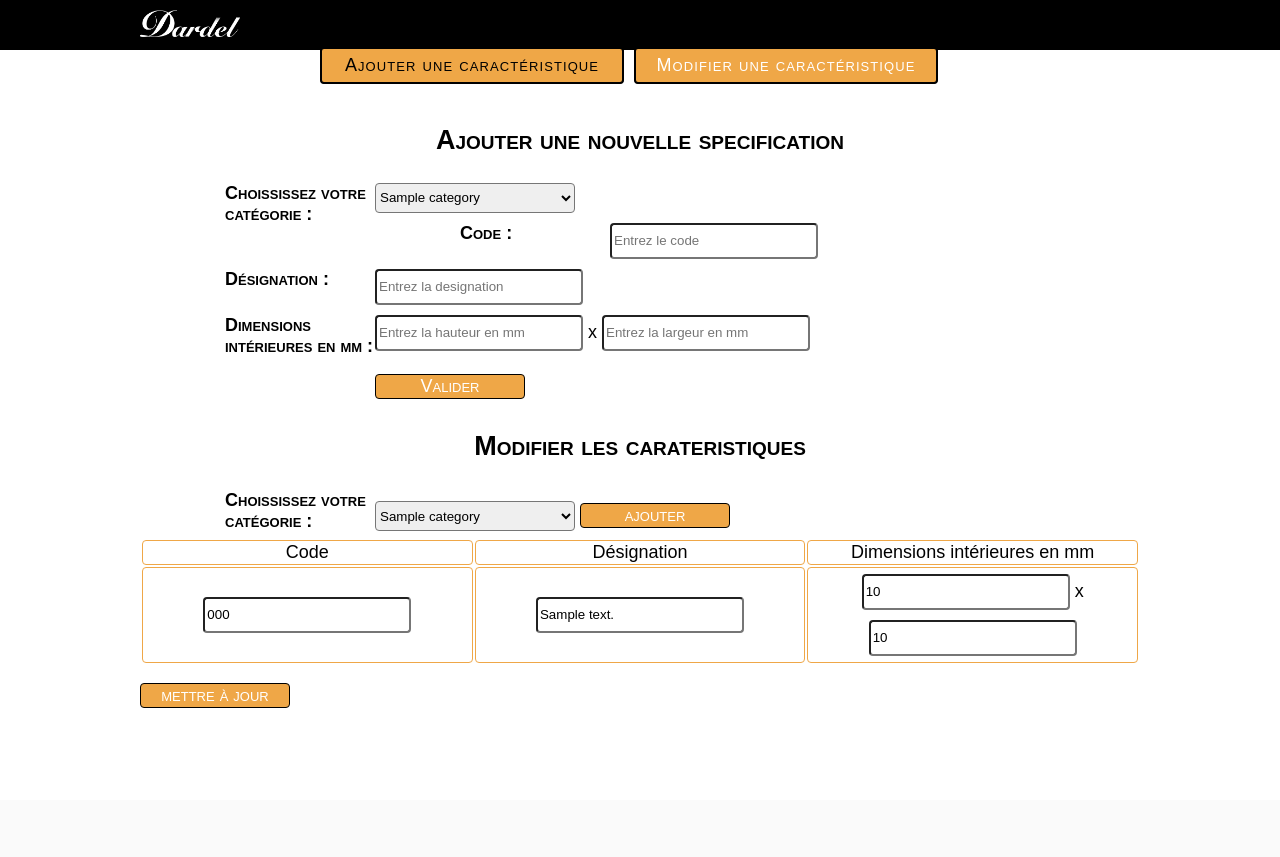
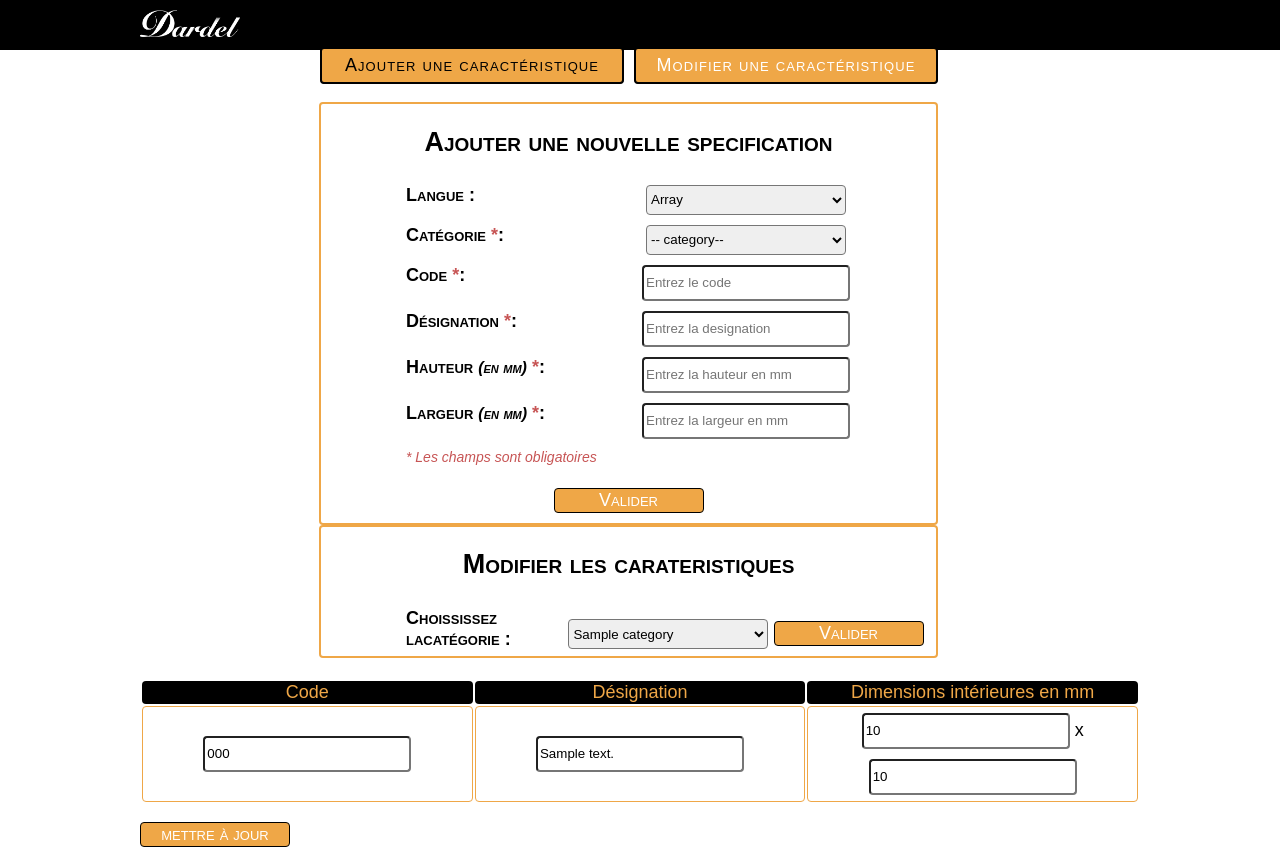
Before and after one commit to owdi/dardel, a PHP site: template views/specification.html.twig in a window 1280 px wide. Before the commit the page ends 708 px from the top, so only its background shows below. Run offline with PHP 8.4, Linux system fonts and the light colour scheme; the template is opened without the code that fills it: most values are stand-ins (such as "Sample title", 1, 10 or a date in 2020); some libraries are stand-ins or nearby versions.

Commit message:
add css for specification

```diff
--- a/admin/controller/category.php
+++ b/admin/controller/category.php
@@ -25,7 +25,7 @@
         if ($check_category  == true) {
 
             $error      = true;
-            $message    = 'La catégorie "'.$param['category_title'].'" pour cette langue existe déjà';
+            $message    = 'La catégorie "'.$param['category_title'].'" pour cette langue existe déjà !';
 
         }else {
 
@@ -34,12 +34,12 @@
             if ($create_category  == true) {
 
                 $error      = false;
-                $message    = 'La catégorie "'.$param['category_title'].'" a été ajouté';
+                $message    = 'La catégorie "'.$param['category_title'].'" a été ajouté.';
 
             } else {
 
                 $error      = true;
-                $message    = 'une erreur s\'est produite';
+                $message    = 'une erreur s\'est produite !';
             }
         }
     } else {
--- a/admin/index.php
+++ b/admin/index.php
@@ -28,6 +28,7 @@
         header('location: ' . './controller/admin.php', true, 303);
 
     } else {
+
         $user = '';
 
         return $response = 'Les identifants sont incorrects !';
--- a/assets/css/admin.css
+++ b/assets/css/admin.css
@@ -7,7 +7,6 @@
     margin: 0;
 
 }
-
 h2{
     font-variant:small-caps;
     text-align: center;
@@ -42,26 +41,64 @@
     -webkit-border-radius: 4px;
     height: 30px;
     margin: 5px 0 5px 0;
-
 }
-/*
-input:-webkit-autofill{
-    background-color:#fff !important;
-    color: #fff !important;
-}*/
-
+table tr td{
+    border: 1px solid #efa747;
+    border-radius: 4px;
+    width: 615px;
+    margin: 0 0 0 179px;
+    text-align: center;
+}
+th{
+    background-color: #000;
+    color: #efa747;
+    font-weight: normal;
+    border-radius: 4px;
+    text-align: center;
+}
+#content{
+    width: 1000px;
+    margin-right: auto;
+    margin-left: auto;
+    top:-10px;
+}
+.required{
+    color: #c75555;
+}
+.font-bold{
+    font-weight: bold;
+    font-size: 29px;
+}
+.error, .info{
+    border: none;
+    margin: 0 0 10px 0;
+    text-align: center;
+}
+.error{
+    background-color: #c75555;
+    color: #fff;
+}
+.info{
+    background-color: #efa747;
+    color: #000;
+}
+.italic{
+    font-style: italic;
+}
+.mini-size{
+    font-size: 16px;
+}
+/** admin **/
 #admin_connexion {
     text-align: left;
     width: 400px;
     margin: 0 auto;
     color : #000;
 }
-
 #admin_connexion_form label{
     text-align: center;
     margin: 5px 0 5px 120px;
 }
-
 #admin_connexion_form{
     border: 2px solid #efa747;
     border-radius: 4px;
@@ -69,26 +106,10 @@
     margin: 0 0 0 0;
     text-align: center;
 }
- #admin_logo{
+#admin_logo{
     margin: 150px 0 50px 0;
     width: 100%;
- }
-
- .error{
-    background-color: #c75555;
-    border: none;
-    margin: 0 0 10px 0;
-    text-align: center;
-    color: #fff;
 }
-.info{
-    background-color: #efa747;
-    border: none;
-    margin: 0 0 10px 0;
-    text-align: center;
-    color: #000;
-}
-
 /** navbar **/
 #admin_navbar{
     width: 100%;
@@ -103,12 +124,11 @@
     padding-right: 15px;
     height: 50px;
 }
-
 #navbar_logo{
     width: 10%;
     margin: 10px 0 0 0;
 }
-
+/** link logout **/
 #link_logout{
     float: right;
     cursor: pointer;
@@ -122,14 +142,7 @@
     outline-style:none;
     margin:18px 0 0 0;
 }
-
-#content{
-    width: 1000px;
-    margin-right: auto;
-    margin-left: auto;
-    top:-10px;
-}
-
+/** sub navbar **/
 #admin_menu ul{
     max-width: 1000px;
     min-width: 800px;
@@ -169,14 +182,9 @@
     color: #000;
     font-variant:small-caps;
 }
-.font-bold{
-    font-weight: bold;
-    font-size: 29px;
-}
 #admin_menu .active a{
     color: #efa747;
 }
-
 .admin_sub_menu ul {
     max-width: 1000px;
     min-width: 800px;
@@ -186,9 +194,8 @@
     text-align: center;
     padding: 5px 0 35px 180px;
 }
-
 .admin_sub_menu li a{
-display: block;
+    display: block;
     width: 300px;
     text-decoration: none;
     padding: 6px 0;
@@ -197,46 +204,21 @@
     border-radius:4px;
     border: 2px solid #000;
 }
-
 .admin_sub_menu ul li a:hover {
     color: #000;
 }
-
-#user_form, #category_form{
+/** form **/
+#user_form, #category_form, #specification_form, #specification_update_form{
     border: 2px solid #efa747;
     border-radius: 4px;
     width: 615px;
     margin: 0 0 0 179px;
     text-align: center;
 }
-
-
-
-.required{
-    color: #c75555;
-}
-#user_form p, , #category_form p{
+#user_form p, #category_form p, #specification_form p, #specification_update_form p{
     font-style: italic;
     font-size: 14px;
     text-align: left;
     margin: 5px 0 5px 85px;
     color: #c75555;
 }
-
-
-
-table tr td{
-    border: 1px solid #efa747;
-    border-radius: 4px;
-    width: 615px;
-    margin: 0 0 0 179px;
-    text-align: center;
-
- }
-th{
-    background-color: #000;
-    color: #efa747;
-    font-weight: normal;
-    border-radius: 4px;
-    text-align: center;
- }
--- a/assets/js/admin.js
+++ b/assets/js/admin.js
@@ -1,5 +1,6 @@
 $(document).ready(function() {
 
+    //user form
     $('#addUserForm').css('color', 'black');
 
     $('#addUserForm').click(function() {
@@ -33,7 +34,62 @@
         $('#category_form').hide();
     });
 
+    //specification form
+    $('#addSepcificationForm').css('color', 'black');
+
+    $('#addSepcificationForm').click(function() {
+        $('#showCategoryList').css('color', '');
+        $('#addSepcificationForm').css('color', 'black');
+        $('#specification_form').show();
+        $('#specification_update_form').hide();dort
+    });
+
+    $('#showCategoryList').click(function() {
+        $('#showCategoryList').css('color', 'black');
+        $('#addSepcificationForm').css('color', '');
+        $('#specification_update_form').show();
+        $('#specification_form').hide();
+    });
+
     setTimeout(function(){
         $('.error').fadeOut( "slow" );
     }, 2000);
+
+
+    var language = $('#language');
+    var category = $('#category');
+
+    // chargement des régions
+    $.ajax({
+        url: 'specification.php',
+        data: 'go', // on envoie $_GET['go']
+        dataType: 'json', // on veut un retour JSON
+        success: function(json) {
+            $.each(json, function(index, value) { // pour chaque noeud JSON
+                // on ajoute l option dans la liste
+                category.append('<option value="'+ index +'">'+ value +'</option>');
+            });
+        }
+    });
+
+    // à la sélection d une région dans la liste
+    language.on('change', function() {
+        var val = $(this).val(); // on récupère la valeur de la région
+
+        if(val != '') {
+            category.empty(); // on vide la liste des départements
+
+            $.ajax({
+                url: 'specification.php',
+                data: 'id_category='+ val, // on envoie $_GET['id_region']
+                dataType: 'json',
+                success: function(json) {
+                    $.each(json, function(index, value) {
+                        category.append('<option value="'+ index +'">'+ value +'</option>');
+                    });
+                }
+            });
+        }
+    });
+
 });
--- a/views/specification.html.twig
+++ b/views/specification.html.twig
@@ -3,59 +3,74 @@
 {% block title %} Caractéristiques {% endblock %}
 
 {% block body %}
-
+{{app.request.query.get('category_id')}}
     <div class="admin_sub_menu">
       <ul>
-        <li><a href="#" id="addUserForm">Ajouter une caractéristique</a></li>
-        <li><a href="#" id="showUserList">Modifier une caractéristique</a></li>
+        <li><a href="#" id="addSepcificationForm">Ajouter une caractéristique</a></li>
+        <li><a href="#" id="showCategoryList">Modifier une caractéristique</a></li>
         </ul>
     </div>
 
+
     <div id="specification_form" >
         <h2>Ajouter une nouvelle specification</h2>
-        <form method="post" action="/controller/specification.php" id="addSepcification">
-            <label for="category">Choississez votre catégorie :</label>
-            <select name="category" id="category" >
-            {% for key, categoryListItem in category_list %}
-                <option value="{{ categoryListItem.category_id }}">{{ categoryListItem.category_title }}</option>
-            {% endfor %}
+        <div {%if error =='true' %} class ="error" {% else %}class="info"{% endif %}>{{message}}</div>
+        <form method="post" action="specification.php" id="addSepcification">
+            <label for="language">Langue :</label>
+            <select name="language" id="language" >
+                {% for key, languageItem in language %}
+                    <option value="{{ languageItem.language_id }}">{{ languageItem.language }}</option>
+                {% endfor %}
             </select>
             <br/>
-            <label for="code">Code :</label>
+            <label for="category">Catégorie <span class="required">*</span>:</label>
+            {# <select name="category" id="category" >
+            {% for key, categoryListItem in category_list %}
+                <option value="{{ categoryListItem.category_id }}">{{ categoryListItem.category_title }} ({{ categoryListItem.language }})</option>
+            {% endfor %}
+            </select> #}
+            <select id="category" name="category">
+    <option value="">-- category--</option>
+</select>
+            <br/>
+            <label for="code">Code <span class="required">*</span>:</label>
             <input type="text" value="" name="code" id="code" placeholder="Entrez le code"/>
             <br/>
-            <label for="designation">Désignation :</label>
+            <label for="designation">Désignation <span class="required">*</span>:</label>
             <input type="text" value="" name="designation" id="designation" placeholder="Entrez la designation"/>
             <br/>
-            <label for="dimension">Dimensions intérieures en mm :</label>
+            <label for="height">Hauteur <span class="italic mini-size">(en mm)</span> <span class="required">*</span>:</label>
             <input type="text" value="" name="height" id="height" placeholder="Entrez la hauteur en mm"/>
-            <span>x</span>
+            <br/>
+            <label for="witdh">Largeur <span class="italic mini-size">(en mm)</span> <span class="required">*</span>:</label>
             <input type="text" value="" name="width" id="width" placeholder="Entrez la largeur en mm"/>
             <br/>
+            <p class"legend">* Les champs sont obligatoires</p>
             <input type="submit" value="Valider" name="addSpecification"/>
         </form>
     </div>
 
-    <div id="specification_update_form" >
+    <div id="specification_update_form">
         <h2>Modifier les carateristiques</h2>
-        <form method="post" action="/controller/specification.php" id="addSepcification">
-            <label for="category_title">Choississez votre catégorie :</label>
+        <form method="post" action="specification.php" id="chooseSpecification">
+            <label for="category_title">Choississez lacatégorie :</label>
             <select name="category" id="categorySelect" >
             {% for key, categoryListItem in category_list %}
-                <option value="{{ categoryListItem.category_id }}">{{ categoryListItem.category_title }}</option>
+                <option value="{{ categoryListItem.category_id }}" {% if category_id  ==  categoryListItem.category_id %} selected {% endif %}>{{ categoryListItem.category_title }}</option>
             {% endfor %}
             </select>
-            <input type="submit" value="ajouter" name="chooseSpecification"/>
+            <input type="submit" value="Valider" name="chooseSpecification"/>
         </form>
     </div>
 
+<br/>
     <div id="specification_list" >
         <form method="post" action="/controller/specification.php" id="updateSepcification" name="updateSpecification">
             <table>
                 <tr>
-                    <td>Code</td>
-                    <td>Désignation</td>
-                    <td>Dimensions intérieures en mm</td>
+                    <th>Code</th>
+                    <th>Désignation</th>
+                    <th>Dimensions intérieures en mm</th>
                 </tr>
 
                 {% for key, specificationListItem in specification_list %}
```
Also changed, not shown: admin/controller/admin.php (+2 -7 lines), admin/controller/specification.php (+37 -14 lines), views/admin.html.twig (+6 -2 lines), views/test.html.twig (deleted), 1 other file.
